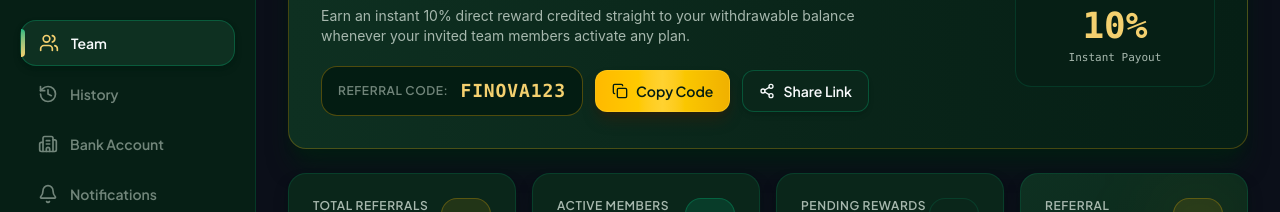
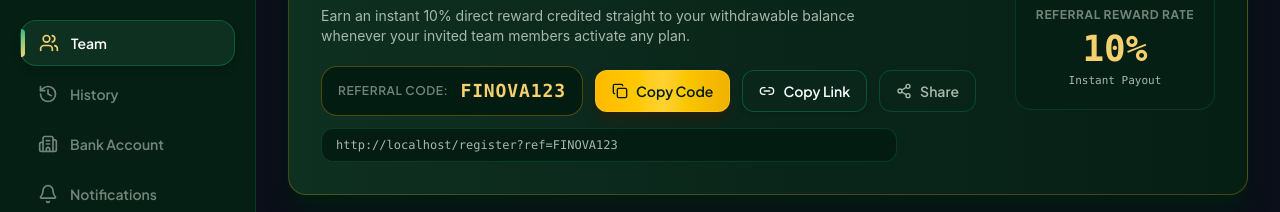
Before and after one commit to rajankumarrkr/Finova, a React (Vite) app in the folder frontend/: page /team in a window 1280 px wide. Shown: the part 216-428 px from the top of the page. Built offline with nearby package versions, Linux system fonts and the light colour scheme; no server answers; sample sign-in values are in the browser's storage.

Commit message:
fix the referal error in the team page

```diff
--- a/frontend/src/pages/Admin.jsx
+++ b/frontend/src/pages/Admin.jsx
@@ -27,7 +27,8 @@ import {
   Briefcase,
   Plus,
   Pencil,
-  Trash2
+  Trash2,
+  Sparkles
 } from 'lucide-react';
 
 export const Admin = () => {
--- a/frontend/src/pages/Register.jsx
+++ b/frontend/src/pages/Register.jsx
@@ -1,4 +1,4 @@
-import React, { useState } from 'react';
+import React, { useState, useEffect } from 'react';
 import { useNavigate, Link, useSearchParams } from 'react-router-dom';
 import { useApp } from '../context/AppContext';
 import { Button } from '../components/ui/Button';
@@ -13,7 +13,9 @@ export const Register = () => {
   const [mobile, setMobile] = useState('');
   const [password, setPassword] = useState('');
   const [confirmPassword, setConfirmPassword] = useState('');
-  const [referralCode, setReferralCode] = useState(searchParams.get('ref') || '');
+
+  const initialRef = (searchParams.get('ref') || searchParams.get('referral') || searchParams.get('code') || '').trim().toUpperCase();
+  const [referralCode, setReferralCode] = useState(initialRef);
 
   const [showPassword, setShowPassword] = useState(false);
   const [showConfirmPassword, setShowConfirmPassword] = useState(false);
--- a/frontend/src/pages/Team.jsx
+++ b/frontend/src/pages/Team.jsx
@@ -10,6 +10,7 @@ import { teamMembersList, referralHistoryList } from '../data/mockData';
 import * as referralService from '../services/referralService';
 import {
   Copy,
+  Link2,
   Share2,
   Users,
   UserCheck,
@@ -24,6 +25,7 @@ import {
 export const Team = () => {
   const { user, showToast } = useApp();
   const [copied, setCopied] = useState(false);
+  const [copiedLink, setCopiedLink] = useState(false);
   const [searchFilter, setSearchFilter] = useState('');
   const [loading, setLoading] = useState(true);
 
@@ -38,7 +40,35 @@ export const Team = () => {
   const [history, setHistory] = useState([]);
 
   const referralCode = user.referralCode || 'FINOVA123';
-  const appUrl = import.meta.env.VITE_APP_URL || window.location.origin;
+
+  // Safe Frontend Client URL Resolver
+  const getAppUrl = () => {
+    // 1. Current browser window origin is always the true frontend origin
+    if (typeof window !== 'undefined' && window.location?.origin) {
+      const origin = window.location.origin;
+      // Safety check: ensure origin is not the backend API URL
+      if (!origin.includes('onrender.com') && !origin.includes(':5000')) {
+        return origin.replace(/\/+$/, '');
+      }
+    }
+
+    // 2. VITE_APP_URL env variable fallback (clean /api or trailing slashes)
+    let envAppUrl = import.meta.env.VITE_APP_URL;
+    if (envAppUrl && typeof envAppUrl === 'string') {
+      envAppUrl = envAppUrl.trim().replace(/\/+$/, '');
+      if (envAppUrl.endsWith('/api')) {
+        envAppUrl = envAppUrl.slice(0, -4);
+      }
+      if (!envAppUrl.includes('onrender.com') && !envAppUrl.includes(':5000')) {
+        return envAppUrl;
+      }
+    }
+
+    // 3. Fallback to production frontend domain
+    return 'https://finova-sage.vercel.app';
+  };
+
+  const appUrl = getAppUrl();
   const referralUrl = `${appUrl}/register?ref=${referralCode}`;
 
   useEffect(() => {
@@ -101,10 +131,18 @@ export const Team = () => {
     });
   };
 
+  const handleCopyLink = () => {
+    copyToClipboard(referralUrl, () => {
+      setCopiedLink(true);
+      showToast('Referral link copied to clipboard!', 'success');
+      setTimeout(() => setCopiedLink(false), 3000);
+    });
+  };
+
   const handleShare = async () => {
     const shareData = {
       title: 'Join Finova Wealth',
-      text: `Use my referral code ${referralCode} to get exclusive investment perks on Finova!`,
+      text: `Join Finova with my referral link and get exclusive investment perks:\n${referralUrl}`,
       url: referralUrl,
     };
 
@@ -114,11 +152,11 @@ export const Team = () => {
         showToast('Shared successfully!', 'success');
       } catch (err) {
         if (err.name !== 'AbortError') {
-          handleCopyCode();
+          handleCopyLink();
         }
       }
     } else {
-      handleCopyCode();
+      handleCopyLink();
     }
   };
 
@@ -169,11 +207,27 @@ export const Team = () => {
               <Button
                 variant="secondary"
                 size="md"
+                icon={copiedLink ? CheckCircle2 : Link2}
+                onClick={handleCopyLink}
+              >
+                {copiedLink ? 'Link Copied!' : 'Copy Link'}
+              </Button>
+
+              <Button
+                variant="outline"
+                size="md"
                 icon={Share2}
                 onClick={handleShare}
               >
-                Share Link
+                Share
               </Button>
+            </div>
+
+            {/* Referral Link Display */}
+            <div className="mt-3 flex items-center gap-2 max-w-xl">
+              <div className="flex-1 truncate px-3.5 py-2 bg-[#031C12]/90 border border-emerald-500/20 rounded-xl text-xs font-mono text-[#A7B8AE] select-all">
+                {referralUrl}
+              </div>
             </div>
           </div>
 
```
Also changed, not shown: 2 other files (tests, documents, lock files or other folders).
